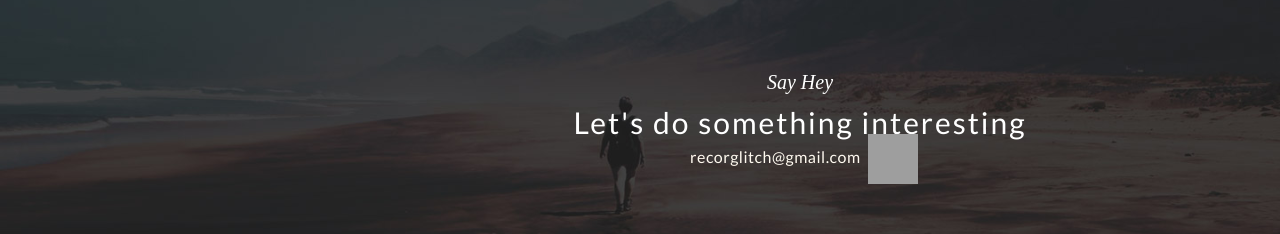
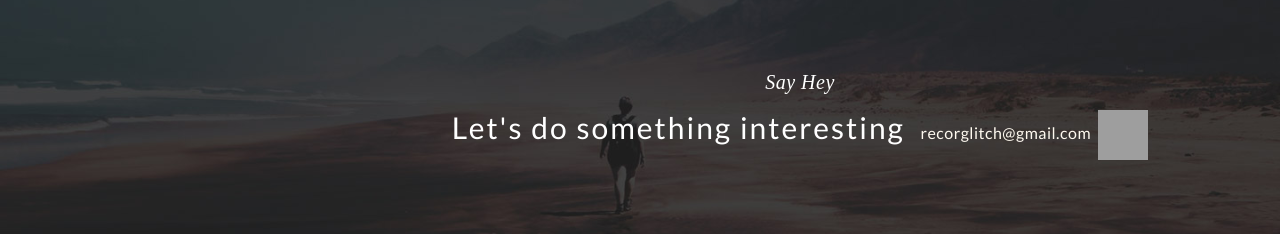
Before and after one commit to recor-glitch/portfolio, a plain HTML site: page index.html in a window 1280 px wide. Shown: the part 3541-3775 px from the top of the page. Drawn offline with Linux system fonts and the light colour scheme; grey boxes are pictures that could not be loaded.

Commit message:
Update index.html

```diff
--- a/index.html
+++ b/index.html
@@ -324,11 +324,12 @@ https://templatemo.com/tm-531-reflux
             <span
               >So lets try something different and first focus on what I can do for you!
               Its simple, i am aware that this may sound like cliche, but I treat others the way I would want to be treated.
-            </span>
-            <div class="gmail_link" style="display: block; margin: 100px; padding: auto; color: #262626; text-align: center;">
+
+		<div class="gmail_link" style="display: block; margin-top: 100px; color: #262626; text-align: center;">
               <p style="font-size: 20px; font-style: italic; font-family:tzhs;">Say Hey</p>
               <p style="font-size: 30px; letter-spacing: 2px;">Let's do something interesting &nbsp;<span><a href="https://mail.google.com/mail/u/0/#inbox?compose=new" style="color: floralwhite;">recorglitch@gmail.com &nbsp;<img src="https://d3n32ilufxuvd1.cloudfront.net/53c7c0bdd413204b1b115358/5d865b4b9933936e7c46c3c1/upload-b927549e-e2e8-4efe-a454-4159bdda840c.png" style="height: 50px; width: 50px;"></a></span></p>
             </div>
+            </span>
 
           </div>
 
```
